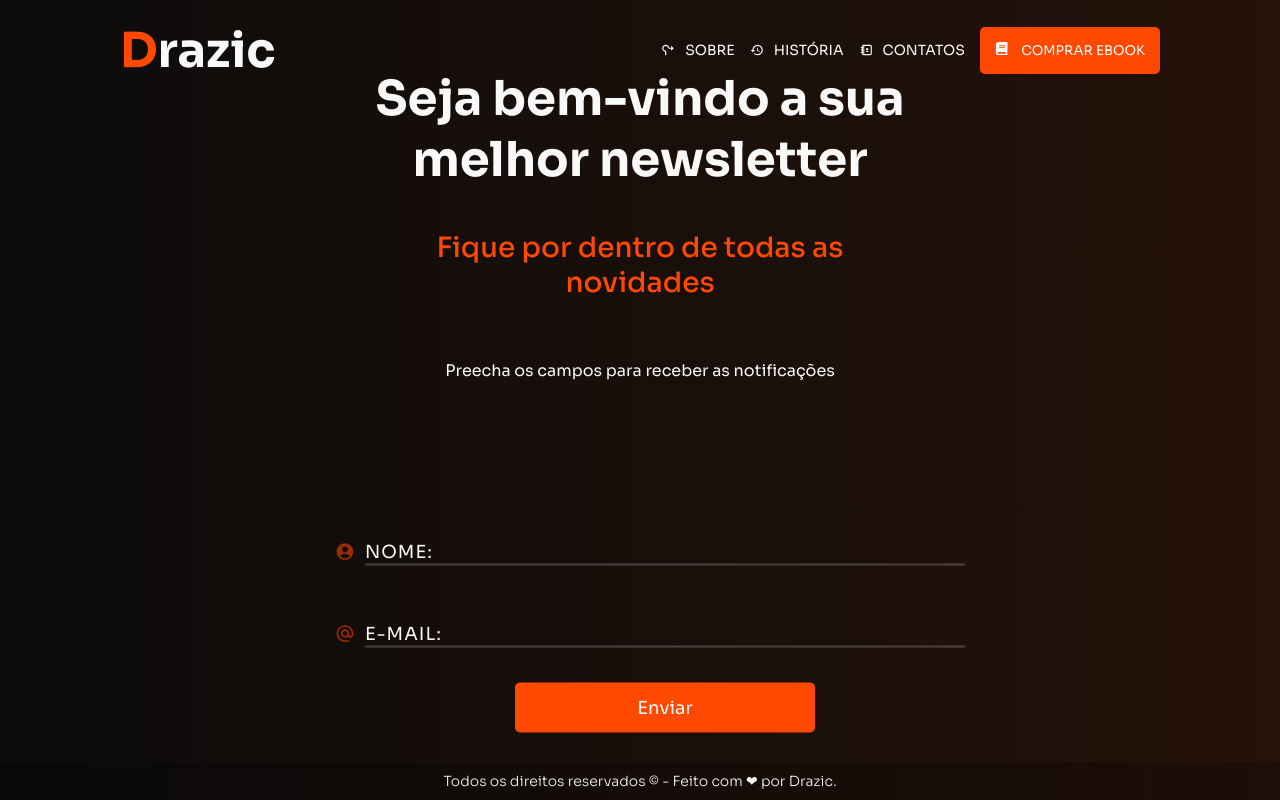
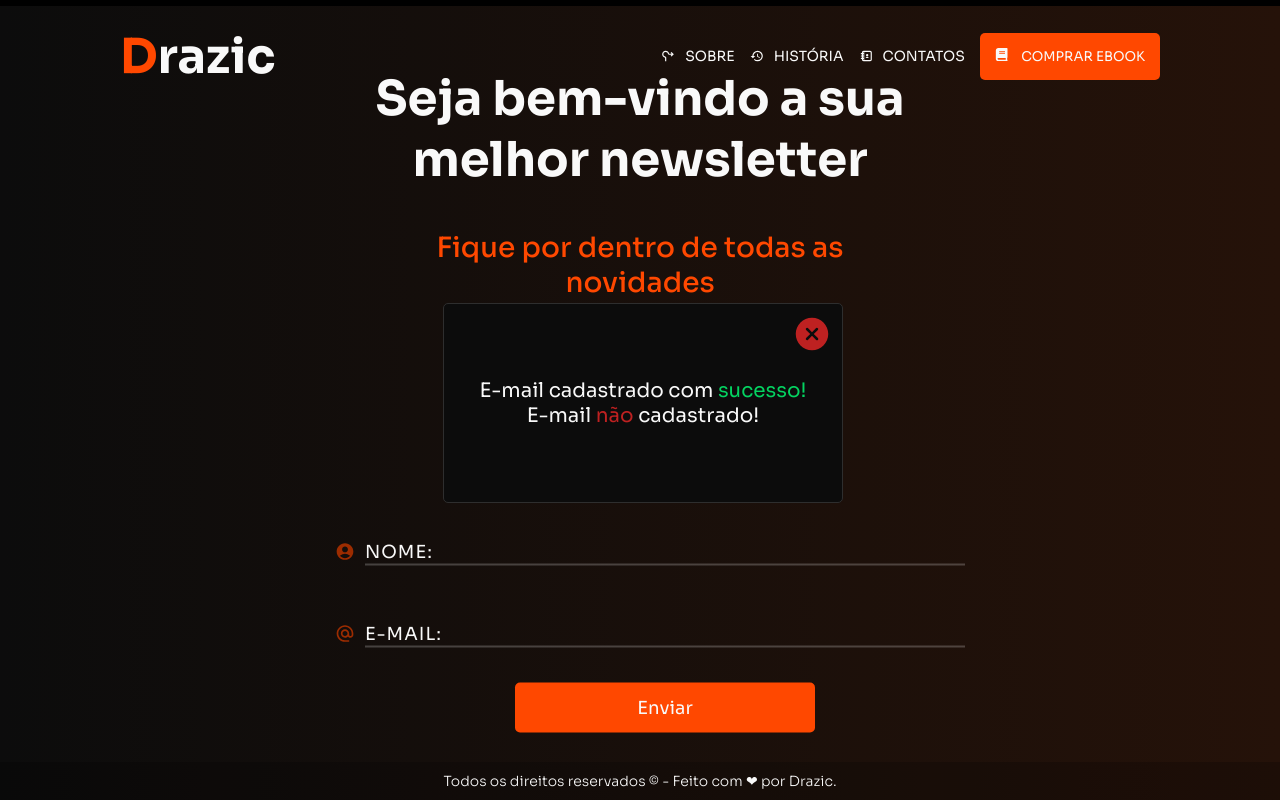
Before and after one commit to astracoder/newsletter-react, a React (Create React App) app: page / in a window 1280 px wide. Built offline with nearby package versions, Linux system fonts and the light colour scheme.

Commit message:
Finishing Modal Components

```diff
--- a/src/App.js
+++ b/src/App.js
@@ -1,10 +1,12 @@
 import HeaderComponent from "./Components/Header/HeaderComponent";
 import MainComponents from "./Components/Main/MainComponents";
 import FooterComponents from "./Components/Footer/FooterComponents";
+import ModalComponents from "./Components/Modal/ModalComponents";
 
 function App() {
   return (
     <div className="App">
+      <ModalComponents />
       <HeaderComponent />
       <MainComponents />
       <FooterComponents />
--- /dev/null
+++ b/src/Components/Modal/Modal.module.css
@@ -0,0 +1,62 @@
+.modal {
+    position: relative;
+    z-index: 2;
+    min-width: 100vw;
+    max-height: 100vh;
+    background: red;
+}
+
+.modal__content {
+    color: var(--light);
+    font-size: 2rem;
+    background: var(--dark);
+    width: 40rem;
+    height: 20rem;
+    border: .1rem solid var(--dark-200);
+    border-radius: .5rem;
+    position: absolute;
+    top: 50vh;
+    left: 50vw;
+    transform: translate(-50%, -50%);
+
+    display: flex;
+    justify-content: center;
+    align-items: center;
+    flex-direction: column;
+}
+
+.modal__content .text__success > span {
+    color: var(--green);
+}
+
+.modal__content .text__error > span {
+    color: var(--red);
+}
+
+.btn__close {
+    background: transparent;
+    border: 0;
+}
+
+.btn__close > svg {
+    color: var(--red);
+    width: 6rem;
+    height: 6rem;
+
+    position: absolute;
+    top: 0;
+    right: 0;
+    padding: 1rem;
+
+    background: transparent;
+    border: 0;
+    cursor: pointer;
+}
+
+.btn__close--sucess {
+    color: var(--green);
+}
+
+.btn__close--error {
+    color: var(--red);
+}
--- /dev/null
+++ b/src/Components/Modal/ModalComponents.js
@@ -0,0 +1,17 @@
+import styles from './Modal.module.css';
+
+import { IoCloseCircle } from "react-icons/io5";
+
+const ModalComponents = () => {
+    return (
+        <dialog className={styles.modal} open>
+            <div className={styles.modal__content}>
+                <p className={styles.text__success}>E-mail cadastrado com <span>sucesso!</span></p>
+                <p className={styles.text__error}>E-mail <span>não</span> cadastrado!</p>
+                <button className={styles.btn__close}><IoCloseCircle /></button>
+            </div>
+        </dialog>
+    )
+}
+
+export default ModalComponents;
```
